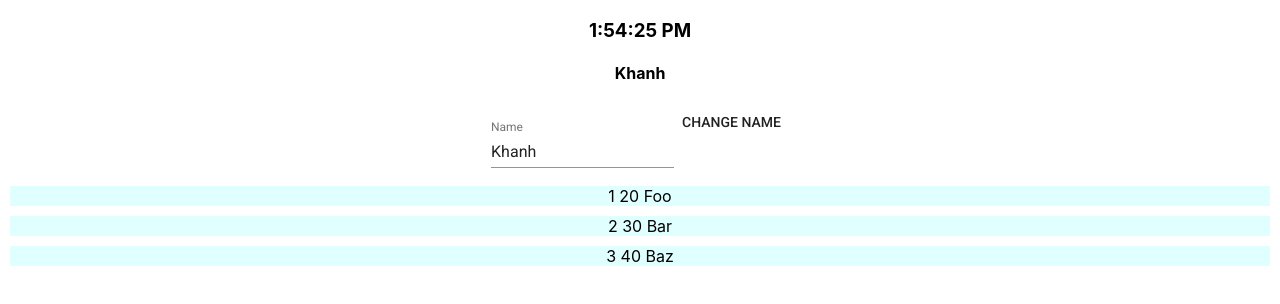
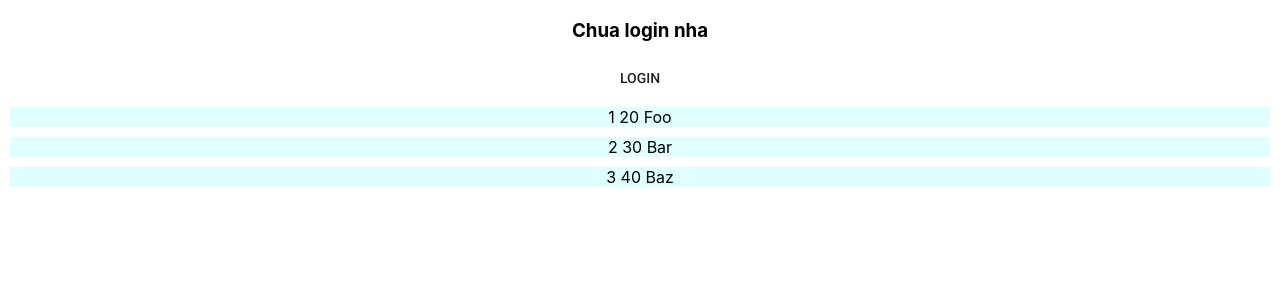
Before and after one commit to khanh8609vnz3/reactjs-app, a React (Create React App) app: page / in a window 1280 px wide. Shown: the top 304 px of the page. Built offline with nearby package versions, Linux system fonts and the light colour scheme.

Commit message:
Done condition rendering, doing list and keys

```diff
--- a/src/App.js
+++ b/src/App.js
@@ -1,6 +1,5 @@
 import React, { Component } from "react";
 import Button from "@material-ui/core/Button";
-import TextField from "@material-ui/core/TextField";
 import "./App.css";
 
 class App extends Component {
@@ -20,46 +19,55 @@ class Header extends Component {
     super(props);
     this.state = {
       date: new Date(),
-      name: "Khanh"
+      name: "Khanh",
+      isLogin: false
     };
+
+    this.login = this.login.bind(this);
+    this.logout = this.logout.bind(this);
   }
 
-  componentDidMount() {
-    this.timerID = setInterval(() => {
-      this.tick();
-      console.log(this.state);
-    }, 10000);
+  login() {
+    this.setState({ isLogin: true });
   }
 
-  componentWillUnmount() {
-    clearInterval(this.timerID);
-  }
-
-  tick() {
-    this.setState({ date: new Date() });
-  }
-
-  handleChange = name => event => {
-    this.setState({ [name]: event.target.value });
-  };
-
-  changeName(e) {
-    console.log(this);
+  logout() {
+    this.setState({ isLogin: false });
   }
 
   render() {
+    const isLogin = this.state.isLogin;
+    // let button;
+    // if (isLogin) {
+    //   button = (
+    //     <div>
+    //       <Button onClick={this.logout}>Logout</Button>
+    //     </div>
+    //   );
+    // } else {
+    //   button = (
+    //     <div>
+    //       <Button onClick={this.login}>Login</Button>
+    //     </div>
+    //   );
+    // }
+
     return (
       <div>
-        <h3>{this.state.date.toLocaleTimeString()}</h3>
-        <h4>{this.state.name}</h4>
-        <TextField
-          id="standard-name"
-          label="Name"
-          value={this.state.name}
-          onChange={this.handleChange("name")}
-          margin="normal"
-        />
-        <Button onClick={event => this.changeName(event)}>Change name</Button>
+        {/* {isLogin && <h3>Da login rui nha</h3>}
+        {!isLogin && <h3>Chua login nha</h3>} */}
+        {isLogin ? (
+          <div>
+            <h3>Da login rui nha</h3>
+            <Button onClick={this.logout}>Logout</Button>
+          </div>
+        ) : (
+          <div>
+            <h3>Chua login nha</h3>
+            <Button onClick={this.login}>Login</Button>
+          </div>
+        )}
+        {/* {button} */}
       </div>
     );
   }
```
